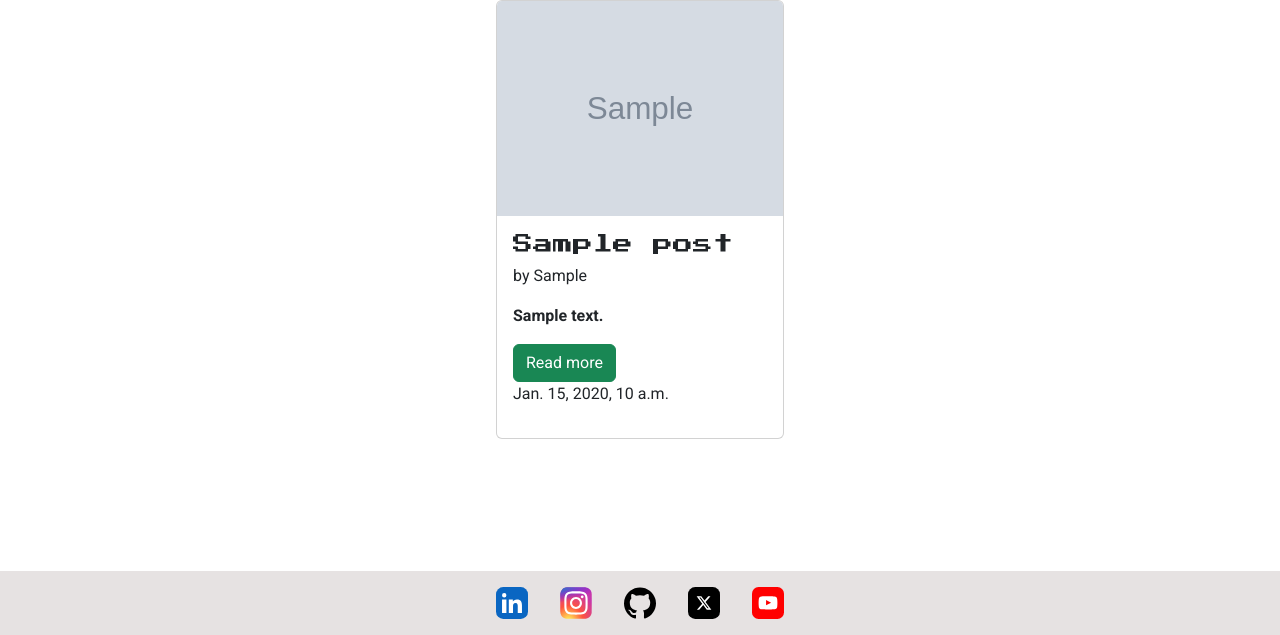
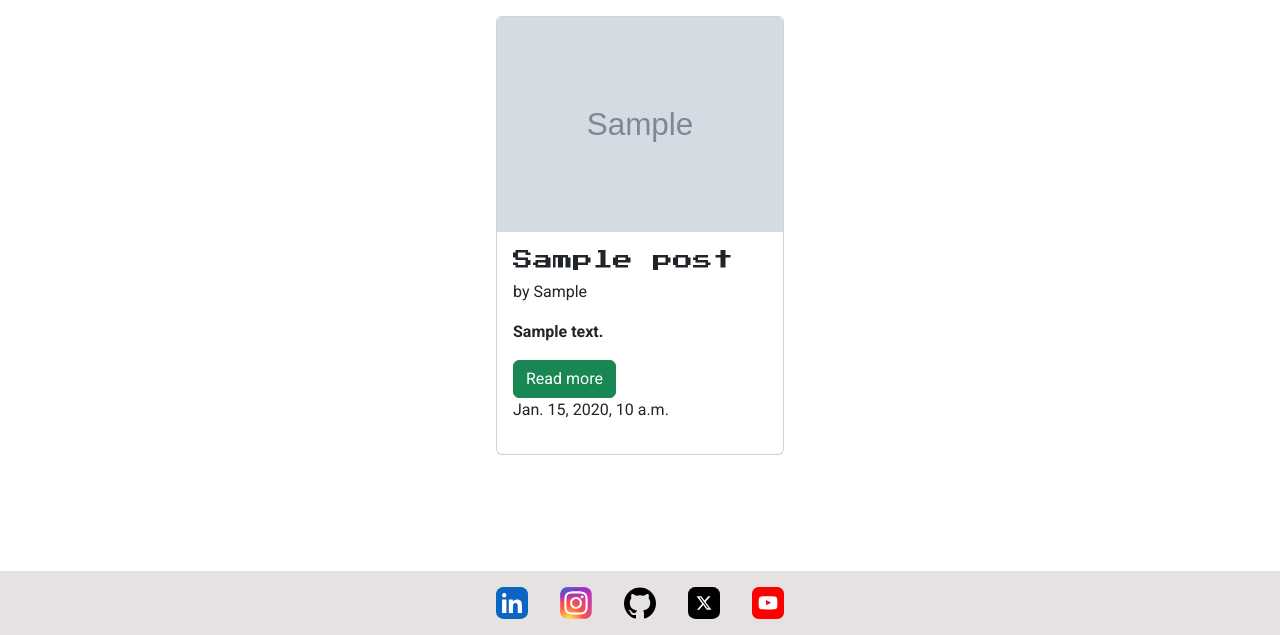
Before and after one commit to andreasawenlof/lvlup-lore-fixed, a Django app: page / in a window 1280 px wide. Shown: the part 165-800 px from the top of the page. Run offline with Django 4.2, Linux system fonts and the light colour scheme; tables that the repository leaves empty hold one stand-in row (values such as "Sample post"); grey boxes marked "Sample" are stand-in pictures.

Commit message:
Heroku now works, add some margins for container in home view

```diff
--- a/blog/templates/blog/index.html
+++ b/blog/templates/blog/index.html
@@ -6,7 +6,7 @@
     Home
 {% endblock %}
 {% block content %}
-    <div class="container d-flex flex-row flex-wrap justify-content-evenly">
+    <div class="container d-flex flex-row flex-wrap justify-content-evenly mt-3 mb-3">
         {% for post in post_list %}
             <div class="card" style="width: 18rem;">
                 <img src="{{ post.image.url }}" class="card-img-top" alt="{{ post.image_alt }}" />
```
